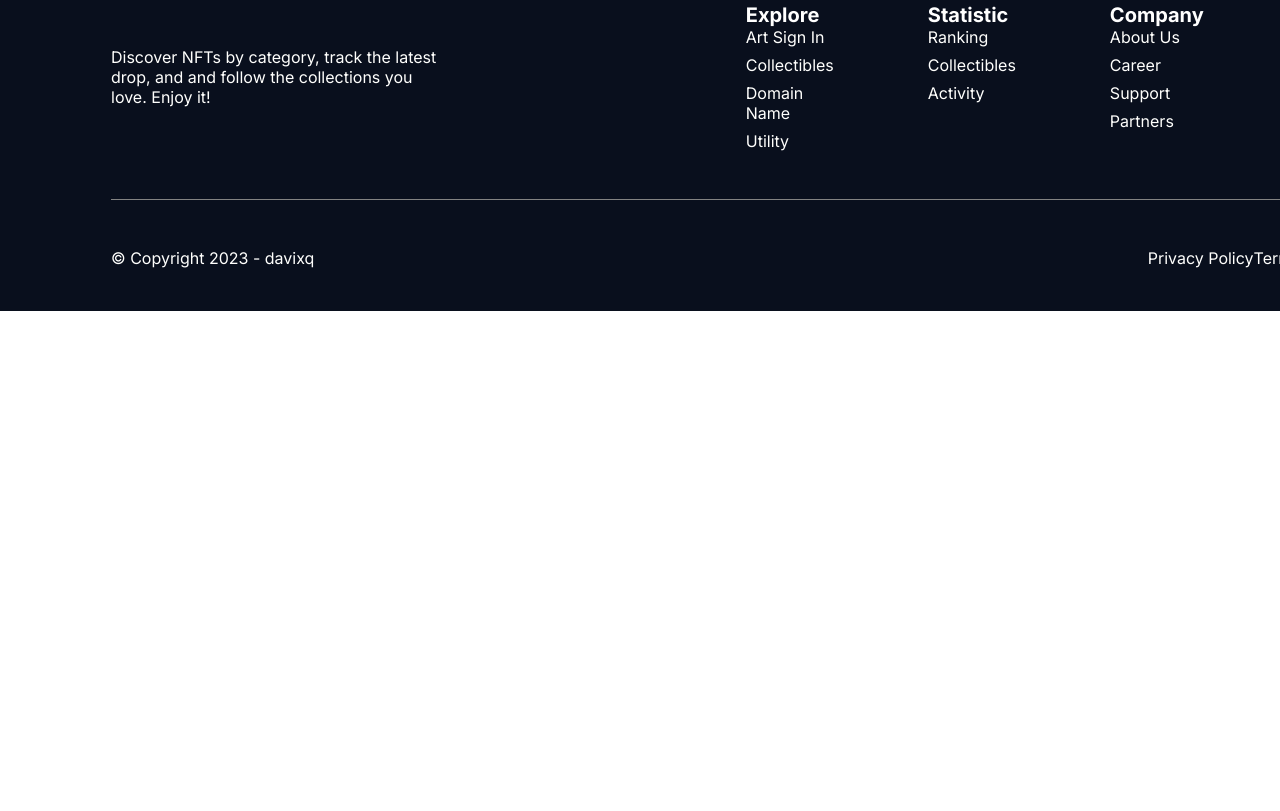
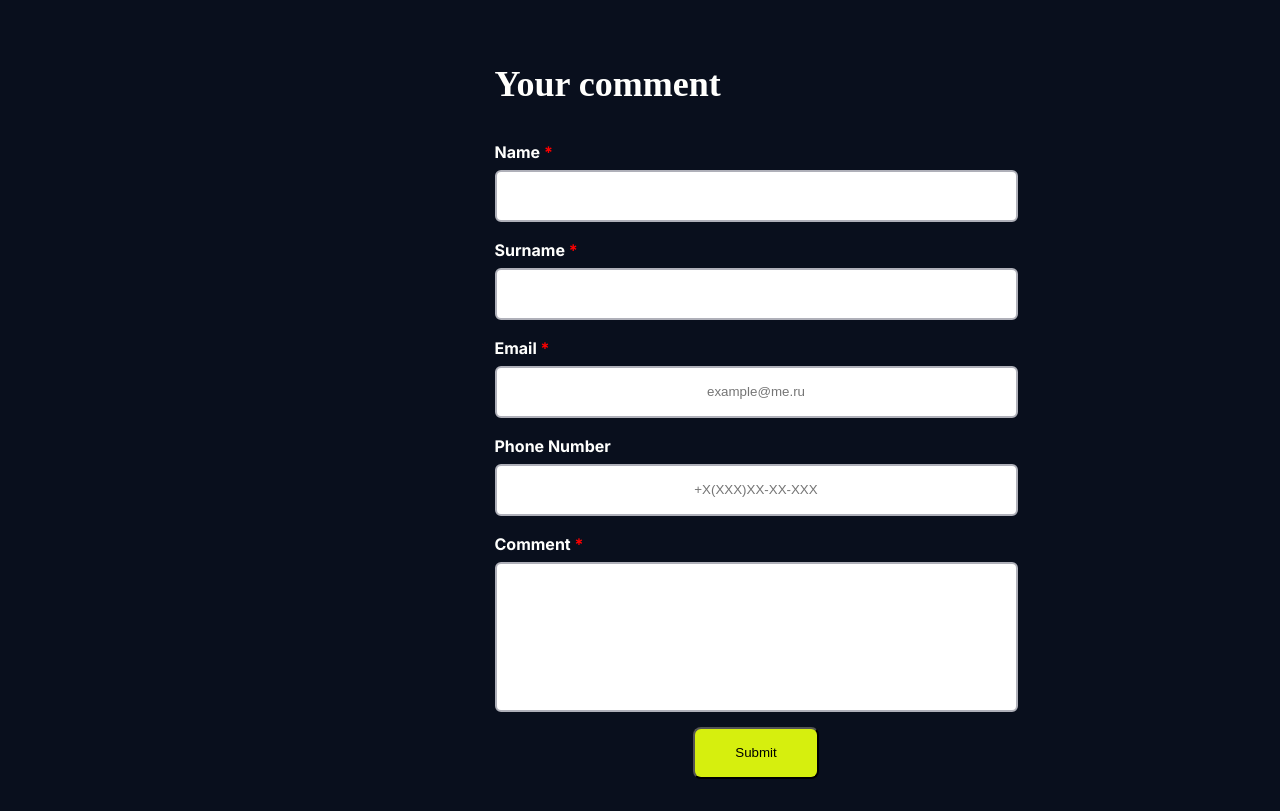
Before and after one commit to couldwhite/frontend-task1, a plain HTML site: page index.html in a window 1280 px wide. Shown: the part 1789-2600 px from the top of the page. Before the commit the page ends 2100 px from the top, so only its background shows below. Drawn offline with Linux system fonts and the light colour scheme; a web font is replaced by a local one.

Commit message:
Add 6 task

```diff
--- a/index.css
+++ b/index.css
@@ -364,6 +364,78 @@
   .nav-bar {
     box-sizing: border-box;
   }
+  .review {
+    margin-top: 5%;
+    display: flex;
+    flex: 1 1 auto;
+    height: 100%;
+  }
+  .comment__head{
+    font-family: Playfair Display, serif;
+    font-style: normal;
+    font-weight: bold;
+    font-size: 36px;
+    line-height: 50px;
+    color: var(--head-text);
+}
+label{
+    font-family: Inter, serif;
+    font-style: normal;
+    font-weight: 600;
+    font-size: 16px;
+    line-height: 26px;
+    color: var(--head-text);
+
+}
+.comment__item{
+    border: 2px solid #AFB0B9;
+    box-sizing: border-box;
+    border-radius: 6px;
+    margin-top: 5px;
+    margin-bottom: 15px;
+    height: 52px;
+    text-align: center;
+
+}
+.comment__item:focus{
+    background-color: #C4C4C4;
+    outline: none;
+}
+span{
+    color:red;
+}
+.comment__text{
+    resize: none;
+    font-family: Inter, serif;
+    font-style: normal;
+    font-weight: normal;
+    font-size: 16px;
+    text-align: center;
+    height: 150px;
+
+}
+.comment {
+    display: flex;
+    flex-direction: column;
+}
+.center {
+  display: flex;
+  flex-direction: column;
+}
+.row__item {
+  margin-top: 5%;
+  margin-bottom: 10%;
+  background: var(--orng-btn);
+  border-color: transparent;
+  color: #FFFFFF;
+  font-style: normal;
+  font-weight: 500;
+  width: 130px;
+    height: 40px;
+    box-sizing: border-box;
+    border-radius: 8px;
+    font-weight: 500;
+}
   .nav-bar {
     position: absolute;
     top: 0;
@@ -379,7 +451,7 @@
     position: relative;
     background-color: var(--background-background-1);
     width: 100%;
-    height: 2100px;
+    height: 2800px;
     overflow: hidden;
     text-align: left;
     font-size: var(--h2-size);
--- a/index.html
+++ b/index.html
@@ -18,6 +18,7 @@
       rel="stylesheet"
       href="https://fonts.googleapis.com/css2?family=Source Sans Pro:wght@700&display=swap"
     />
+    <script src="task.js"></script>
   </head>
   <body>
     <div class="design">
@@ -28,6 +29,29 @@
         <div class="bg-item"></div>
       </div>
       <div class="footer">
+        <section class="section-5">
+
+          <div class="review">
+              <form name="formComment" onsubmit="valid(); return false" >
+                  <div class="comment">
+                      <h2 class="comment__head">Your comment</h2>
+                      <label for="name">Name <span>*</span></label>
+                      <input class="comment__item" type="text" id="name" name="firstName">
+                      <label for="surname">Surname <span>*</span></label>
+                      <input class="comment__item" type="text" id="surname" name="surname" >
+                      <label for="email">Email <span>*</span></label>
+                      <input class="comment__item" type="text" id="email" name="email" placeholder="example@me.ru" >
+                      <label for="number">Phone Number</label>
+                      <input class="comment__item" type="text" id="number" name="phone" placeholder="+X(XXX)XX-XX-XXX">
+                      <label for="message">Comment <span>*</span></label>
+                      <textarea class="comment__item comment__text" cols="50" rows="30"  name="message" id="message"></textarea>
+                      <div class="primary-cta-parent center">
+                          <input class="primary-cta center" type="submit" value="Submit" >
+                      </div>
+                  </div>
+              </form>
+          </div>
+      </section>
         <div class="content-parent">
           <div class="content">
             <div class="text">
--- /dev/null
+++ b/task.js
@@ -0,0 +1,71 @@
+function valid() {
+    let review = {
+        name: document.formComment.name.value,
+        surname: document.formComment.surname.value,
+        email: document.formComment.email.value,
+        phone: document.formComment.phone.value,
+        message: document.formComment.message.value
+    };
+
+    let noValid = [];
+    let regEmail = /^([A-Za-z0-9_\-\.])+\@([A-Za-z0-9_\-\.])+\.([A-Za-z]{2,4})$/;
+    let regPhone = /^\+[\d]\([\d]{2,3}\)[\d]{2,3}-[\d]{2,3}-[\d]{2,3}$/;
+    if ((regEmail.test(review.email) === false) || !review.email) {
+        noValid.push('Email');
+    }
+    if (!review.name) {
+        noValid.push('Name');
+    }
+    if (!review.surname) {
+        noValid.push('Surname');
+    }
+    if (!review.message) {
+        noValid.push('Comment');
+    }
+    if (regPhone.test(review.phone) === false && review.phone !== '') {
+        noValid.push('Phone Number');
+    }
+
+    if (noValid.length !== 0) {
+        let noValidJoin = noValid.join(', ');
+        alert(`Поля ${noValidJoin} заполнены неверно, пожалуйста, исправьте`)
+    } else {
+        let resCookie = document.cookie.includes("alreadySend=true");
+        let nameCookie= document.cookie.includes(review.name);
+        let surnameCokie = document.cookie.includes(review.surname);
+        if (resCookie && nameCookie && surnameCokie) {
+            alert(`${review.name + ' ' + review.surname} , ваше обращение обрабатывается!`);
+        } else {
+            alert(`${review.name + ' ' + review.surname} , спасибо за обращение!`);
+            document.cookie = "alreadySend=true";
+            document.cookie = "name=" + review.name;
+            document.cookie = "surname=" + review.surname;
+        }
+    }
+
+
+}
+
+
+function writeLocalStorage() {
+    localStorage.setItem("name", document.formComment.firstName.value);
+
+    localStorage.setItem("surname", document.formComment.surname.value);
+
+    localStorage.setItem("email", document.formComment.email.value);
+
+    localStorage.setItem("number", document.formComment.phone.value);
+
+    localStorage.setItem("message", document.formComment.message.value);
+
+}
+
+function readLocalStorage() {
+    let elements = document.querySelectorAll(".comment__item");
+    for (let element of elements) {
+        element.value = localStorage.getItem(element.id);
+    }
+}
+
+window.addEventListener('unload', writeLocalStorage);
+window.addEventListener('load', readLocalStorage);
```
Also changed, not shown: 1 other file.
